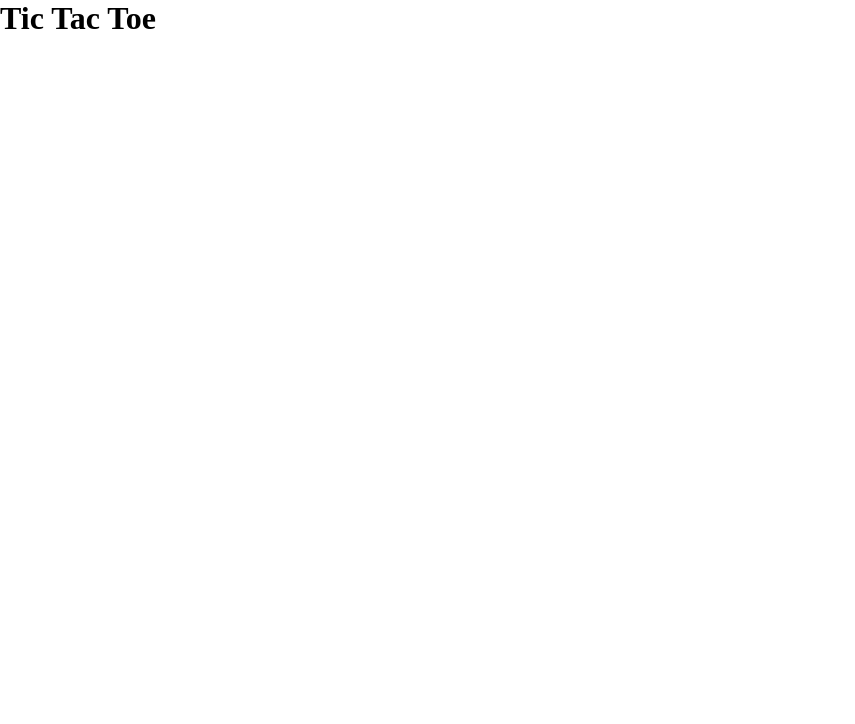
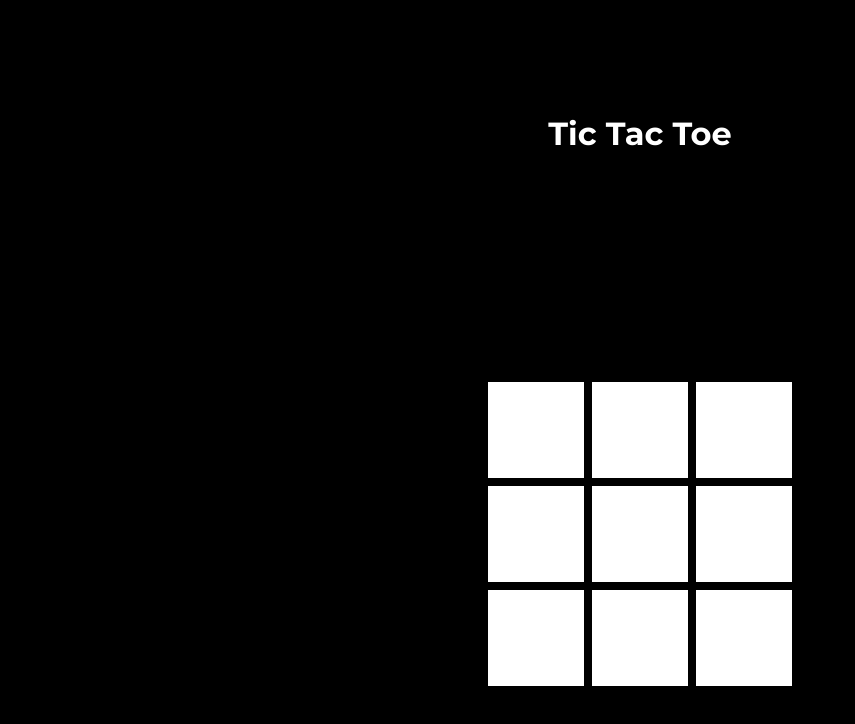
Before and after one commit to Sean-Thomo/odin-tic-tac-toe, a plain HTML site: page index.html in a window 1280 px wide. Shown: the whole page, without its empty margins (0-855 px from the left). Drawn offline with Linux system fonts and the light colour scheme; files that its build step writes are made by us from their sources.

Commit message:
Add basic styling

```diff
--- a/css/style.css
+++ b/css/style.css
@@ -1,5 +1,32 @@
+@import url('https://fonts.googleapis.com/css2?family=Montserrat:wght@100;200;300;400;500;600;700;800;900&display=swap');
+
 *{
   margin: 0;
   padding: 0;
   box-sizing: border-box;
+  font-family: 'Montserrat', sans-serif;
 }
+
+main{
+  display: grid;
+  height: 100vh;
+  background-color: black;
+  color: white;
+}
+
+main > *{
+  margin: auto;
+}
+
+.grid{
+  display: grid;
+  grid-template-columns: repeat(3, 1fr);
+  grid-template-rows: repeat(3, 1fr);
+  max-width: 20rem;
+  gap: 0.5rem;
+}
+
+.cell{
+  background-color: white;
+  padding: 3rem;
+}
--- a/index.html
+++ b/index.html
@@ -5,13 +5,23 @@
   <meta http-equiv="X-UA-Compatible" content="IE=edge">
   <meta name="viewport" content="width=device-width, initial-scale=1.0">
   <title>Tic Tac Toe</title>
-  <link rel="stylesheet" href="style.css">
+  <link rel="stylesheet" href="css/style.css">
   <script src="js/script.js"></script>
 </head>
 <body>
   <main>
-    <h1>Tic Tac Toe</h1>
-
+    <h1 class="heading">Tic Tac Toe</h1>
+    <div class="grid">
+      <div class="cell"></div>
+      <div class="cell"></div>
+      <div class="cell"></div>
+      <div class="cell"></div>
+      <div class="cell"></div>
+      <div class="cell"></div>
+      <div class="cell"></div>
+      <div class="cell"></div>
+      <div class="cell"></div>
+    </div>
   </main>
 </body>
 </html>
```
